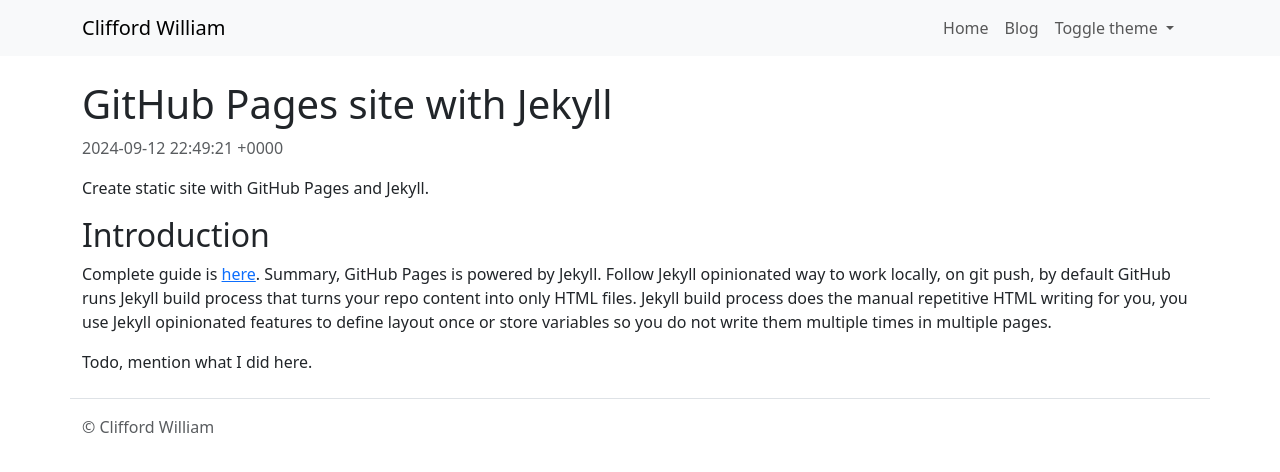
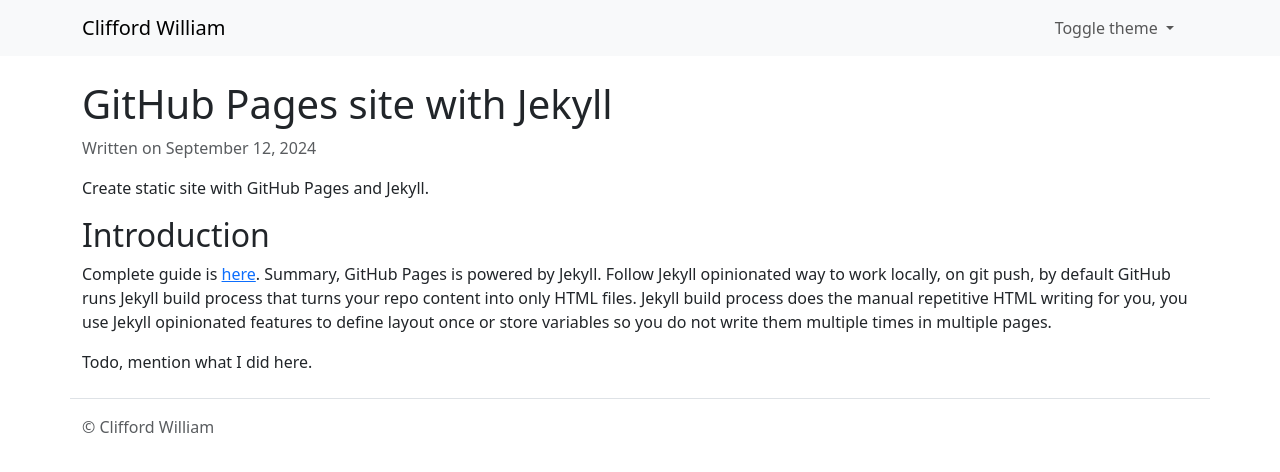
Before and after one commit to cliffordwilliam/my_archive, a Jekyll site: the page built from _posts/2024-09-12-github-pages-site-with-jekyll.md, in a window 1280 px wide. Shown: the top 472 px of the page. Built offline with Jekyll 4.4.1, drawn with Linux system fonts in a browser that asks for light colours.

Commit message:
housekeeping

```diff
--- a/_config.yml
+++ b/_config.yml
@@ -1,18 +1,28 @@
+# default layouts
 defaults:
   -
     scope:
       path: ""
       type: "pages"
     values:
-      layout: "default"
+      layout: "page"
   -
     scope:
       path: ""
       type: "posts" # previously `page` in Jekyll 2.2.
     values:
       layout: "post" # overrides previous default layout
-domain: "cliffordwilliam.github.io"       # if you want to force HTTPS, specify the domain without the http at the start, e.g. example.com
-url: "https://cliffordwilliam.github.io"  # the base hostname and protocol for your site, e.g. http://example.com
-baseurl: "/my_archive"      # place folder name if the site is served in a subfolder
+
+# if you want to force HTTPS, specify the domain without the http at the start, e.g. example.com
+domain: "cliffordwilliam.github.io"
+
+# the base hostname and protocol for your site, e.g. http://example.com
+url: "https://cliffordwilliam.github.io"
+
+# place folder name if the site is served in a subfolder
+baseurl: "/my_archive"
+
 excerpt_separator: "<!--more-->"
+
 author_name: "Clifford William"
+author_email: ccliffordwilliam@gmail.com
--- /dev/null
+++ b/_includes/meta.html
@@ -0,0 +1,5 @@
+<meta charset="UTF-8">
+<meta name="viewport" content="width=device-width, initial-scale=1.0">
+<meta name="author" content="{{ site.author_name }}" />
+<meta property="og:title" content="{{ page.title }}" />
+<meta property="twitter:title" content="{{ page.title }}" />
--- a/_layouts/default.html
+++ b/_layouts/default.html
@@ -1,20 +1,19 @@
-<!doctype html>
+<!DOCTYPE html>
 <html lang="en">
 
 <head>
-  <meta charset="utf-8">
-  <title>{{ page.title }}</title>
-  <link rel="stylesheet" href="{{ '/assets/css/style.css' | relative_url }}">
-  <script src="{{ '/assets/js/main.js' | relative_url }}" defer></script>
-  <script src="{{ '/assets/js/color_mode_toggler.js' | relative_url }}" defer></script>
-  <meta name="viewport" content="width=device-width, initial-scale=1.0">
+  {% include meta.html %}
+  <title>{{ page.title }} - {{ site.author_name }}</title>
+  <link rel="stylesheet" href="{{ site.baseurl }}/assets/css/style.css">
+  <script src="{{ site.baseurl }}/assets/js/main.js" defer></script>
+  <script src="{{ site.baseurl }}/assets/js/color_mode_toggler.js" defer></script>
 </head>
 
 <body>
   <header>
     <nav class="navbar navbar-expand-lg bg-body-tertiary mb-4 sticky-top">
       <div class="container">
-        <a class="navbar-brand" href="{{ '/' | relative_url }}">{{ site.author_name }}</a>
+        <a class="navbar-brand" href="{{ site.baseurl }}/">{{ site.author_name }}</a>
         <button class="navbar-toggler" type="button" data-bs-toggle="offcanvas" data-bs-target="#offcanvasNavbar"
           aria-controls="offcanvasNavbar" aria-label="Toggle navigation">
           <span class="navbar-toggler-icon"></span>
@@ -26,15 +25,13 @@
           </div>
           <div class="offcanvas-body">
             <ul class="navbar-nav justify-content-end flex-grow-1 pe-3">
+              {% for item in site.data.navigation %}
               <li class="nav-item">
-                <a class="nav-link {% if page.url == '/' %}active{% endif %}"
-                  aria-current="{% if page.url == '/' %}page{% endif %}" href="{{ '/' | relative_url }}">Home</a>
+                <a class="nav-link {% if page.url == item.url %}active{% endif %}"
+                  aria-current="{% if page.url == item.url %}page{% endif %}" href="{{ site.baseurl }}{{ item.url }}">{{
+                  item.title }}</a>
               </li>
-              <li class="nav-item">
-                <a class="nav-link {% if page.url == '/blog.html' %}active{% endif %}"
-                  aria-current="{% if page.url == '/blog.html' %}page{% endif %}"
-                  href="{{ '/blog.html' | relative_url }}">Blog</a>
-              </li>
+              {% endfor %}
               <li class="nav-item dropdown">
                 <button class="btn btn-link nav-link dropdown-toggle" id="bd-theme" type="button" aria-expanded="false"
                   data-bs-toggle="dropdown" data-bs-display="static" aria-label="Toggle theme (dark)">
@@ -86,10 +83,7 @@
     </nav>
   </header>
   <main class="container">
-    <h1>{{ page.title }}</h1>
-    <section>
-      {{ content }}
-    </section>
+    {{ content }}
   </main>
   <footer class="container d-flex flex-wrap justify-content-between align-items-center py-3 my-4 border-top">
     <div class="col-md-4 d-flex align-items-center">
--- a/_layouts/post.html
+++ b/_layouts/post.html
@@ -1,6 +1,10 @@
 ---
 layout: default
 ---
-<p class="mb-3 text-body-secondary">{{ page.date }}</p>
 
-{{ content }}
+<article>
+    <h1>{{ page.title }}</h1>
+    <p class="mb-3 text-body-secondary">Written on {{ page.date | date: "%B %e, %Y" }}</p>
+    {{ content }}
+    <!-- {% include disqus.html %} -->
+</article>
```
Also changed, not shown: _data/samplelist.yml (added, +9 -0 lines), _layouts/page.html (added, +8 -0 lines), _posts/2024-08-12-first-post.md (+2 -0 lines), about.md (added, +5 -0 lines).
